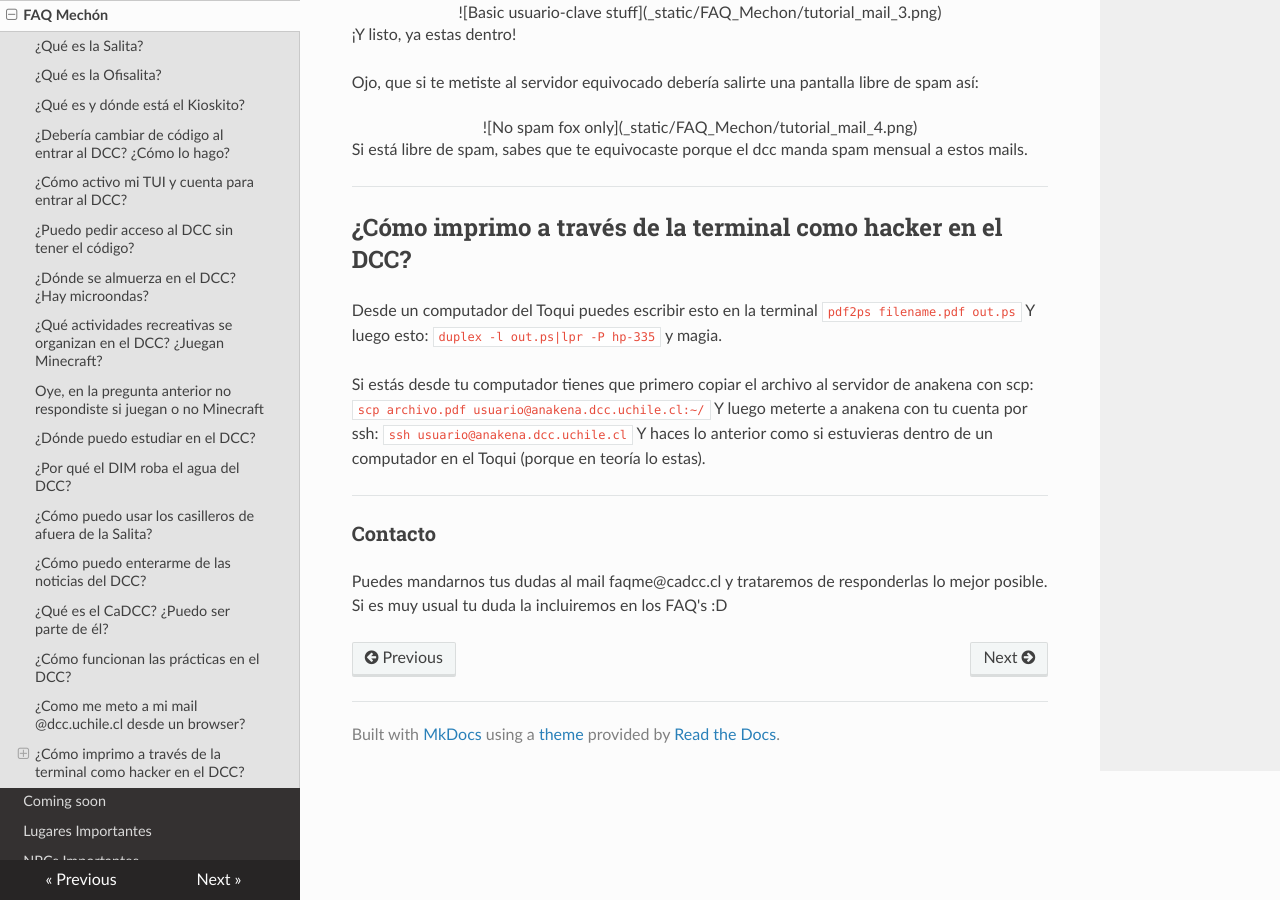
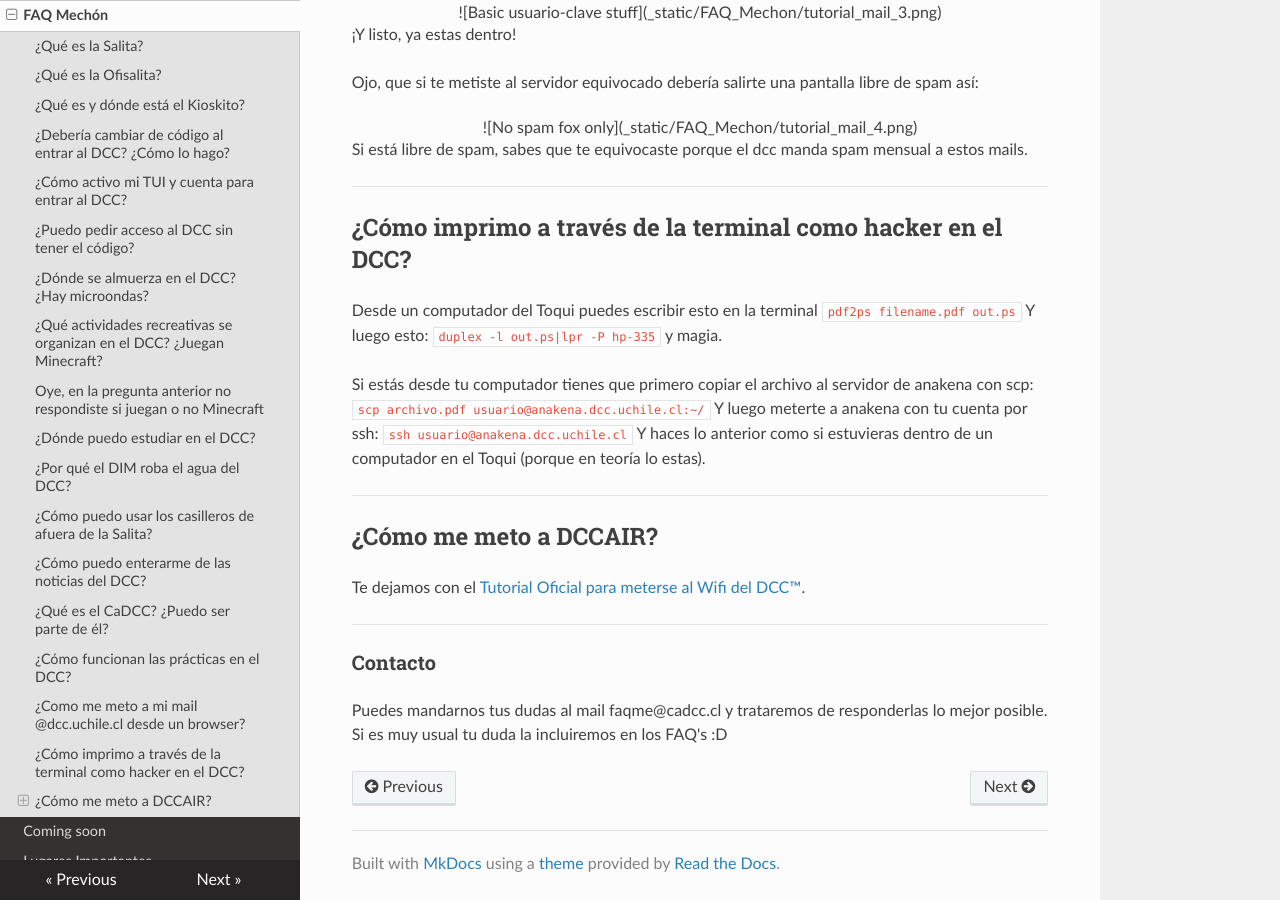
Before and after one commit to cadcc/howto, an MkDocs documentation site: the page built from docs/FAQ Mechón.md, in a window 1280 px wide and 900 px high, scrolled down 5082 px. Built offline with MkDocs 1.6.1, drawn with Linux system fonts in a browser that asks for light colours; nearby versions of some CDN libraries.

Commit message:
Pregunta DCCAIR agregada

```diff
--- a/docs/FAQ Mechón.md
+++ b/docs/FAQ Mechón.md
@@ -189,6 +189,12 @@ Y haces lo anterior como si estuvieras dentro de un computador en el Toqui (porq
 
 ---
 
+## ¿Cómo me meto a DCCAIR?
+
+Te dejamos con el [Tutorial Oficial para meterse al Wifi del DCC™](https://www.dcc.uchile.cl/wifi).
+
+---
+
 ### Contacto
 
 Puedes mandarnos tus dudas al mail faqme@cadcc.cl y trataremos de responderlas lo mejor posible. Si es muy usual tu duda la incluiremos en los FAQ's :D
```
